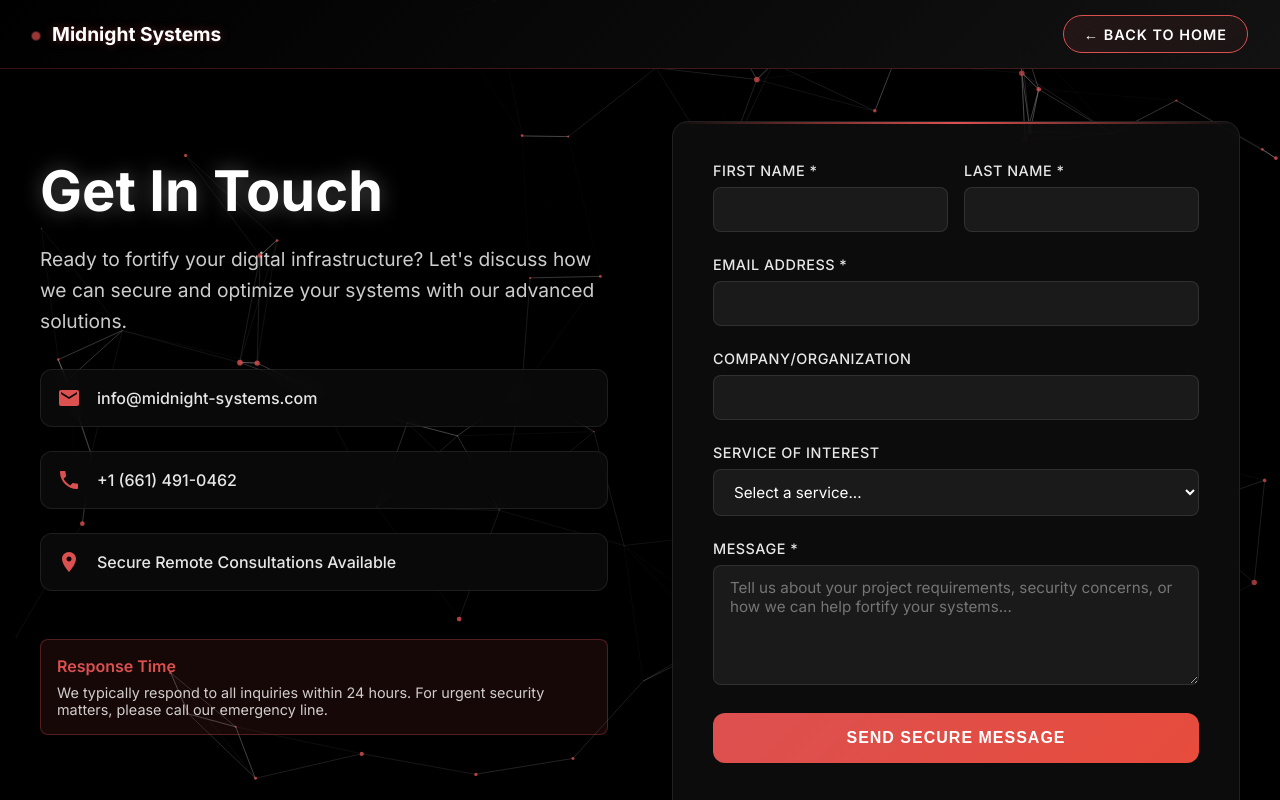
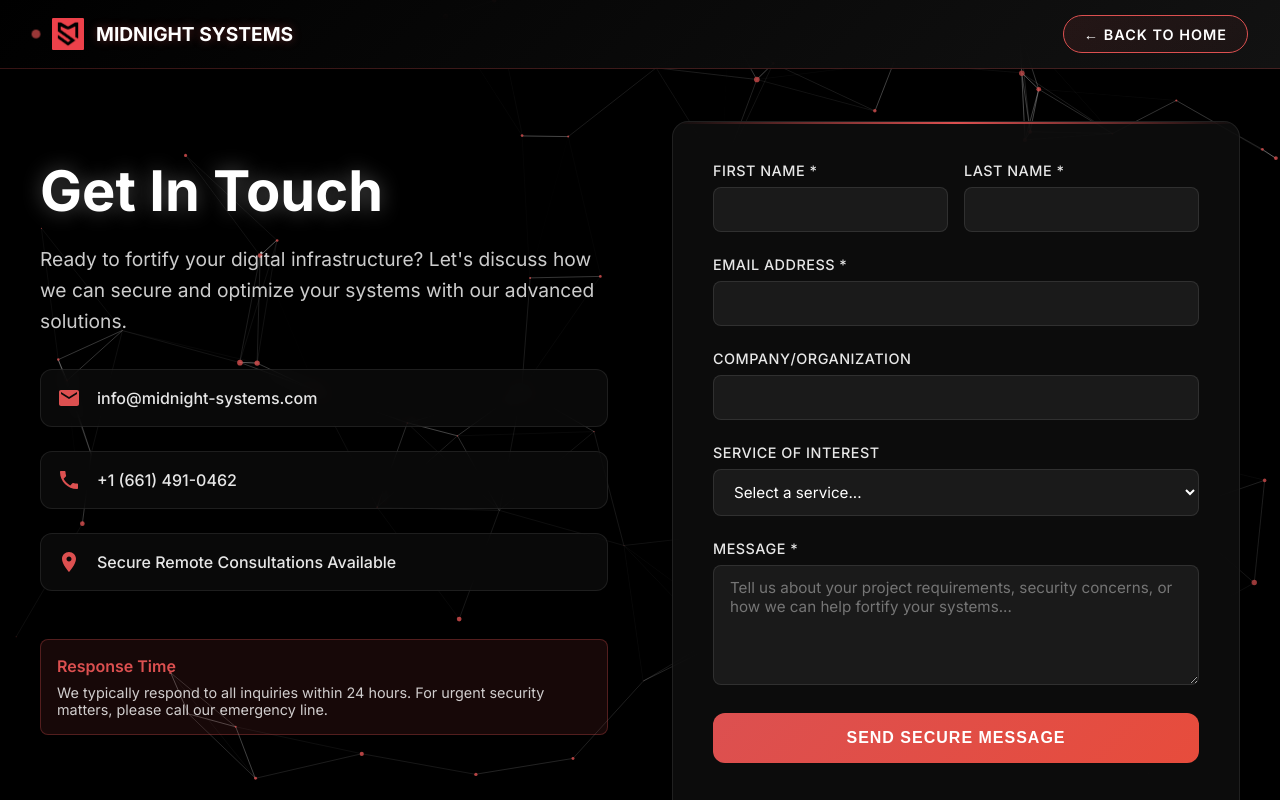
Before and after one commit to midnight-systems/midnight-systems, a website: page contact.html in a window 1280 px wide. Drawn offline with nearby package versions, Linux system fonts and the light colour scheme.

Commit message:
adding logo adjustments

```diff
--- a/contact.html
+++ b/contact.html
@@ -4,7 +4,7 @@
     <meta charset="UTF-8">
     <meta name="viewport" content="width=device-width, initial-scale=1.0">
     <title>Contact - Midnight Systems</title>
-    <link rel="icon" type="image/svg+xml" href="favicon.svg">
+    <link rel="icon" type="image/png" href="assets/Midnight-Systems-Logomark-500x500-black.png" />
     <link href="https://fonts.googleapis.com/css2?family=Inter:wght@400;500;600;700&display=swap" rel="stylesheet">
 
     <style>
@@ -48,6 +48,9 @@
         }
 
         .nav-left {
+        display: flex;
+        align-items: center;
+        gap: 0.75rem;
         color: white;
         font-weight: 700;
         font-size: 1.2rem;
@@ -57,6 +60,18 @@
         text-decoration: none;
         }
 
+        .nav-logo {
+            width: 32px;
+            height: 32px;
+            object-fit: contain;
+            transition: all 0.3s ease;
+        }
+
+        .nav-left:hover .nav-logo {
+            transform: scale(1.05);
+            filter: drop-shadow(0 0 8px rgba(220, 80, 80, 0.6));
+        }
+
         .nav-left::before {
             content: "";
             display: inline-block;
@@ -64,7 +79,6 @@
             height: 8px;
             background: #dc5050;
             border-radius: 50%;
-            margin-right: 0.75rem;
             animation: pulse 2s infinite;
             vertical-align: middle;
         }
@@ -412,7 +426,10 @@
     <div id="particles-js"></div>
 
     <nav class="navbar">
-        <a href="index.html" class="nav-left">Midnight Systems</a>
+        <a href="index.html" class="nav-left">
+            <img src="assets/Midnight-Systems-Logomark-500x500-black.png" alt="Midnight Systems Logo" class="nav-logo">
+            MIDNIGHT SYSTEMS
+        </a>
         <a href="index.html" class="back-btn">
             ← Back to Home
         </a>
```
Also changed, not shown: index.html (+5 -5 lines). Lines whose indentation alone changed are shown as unchanged.
